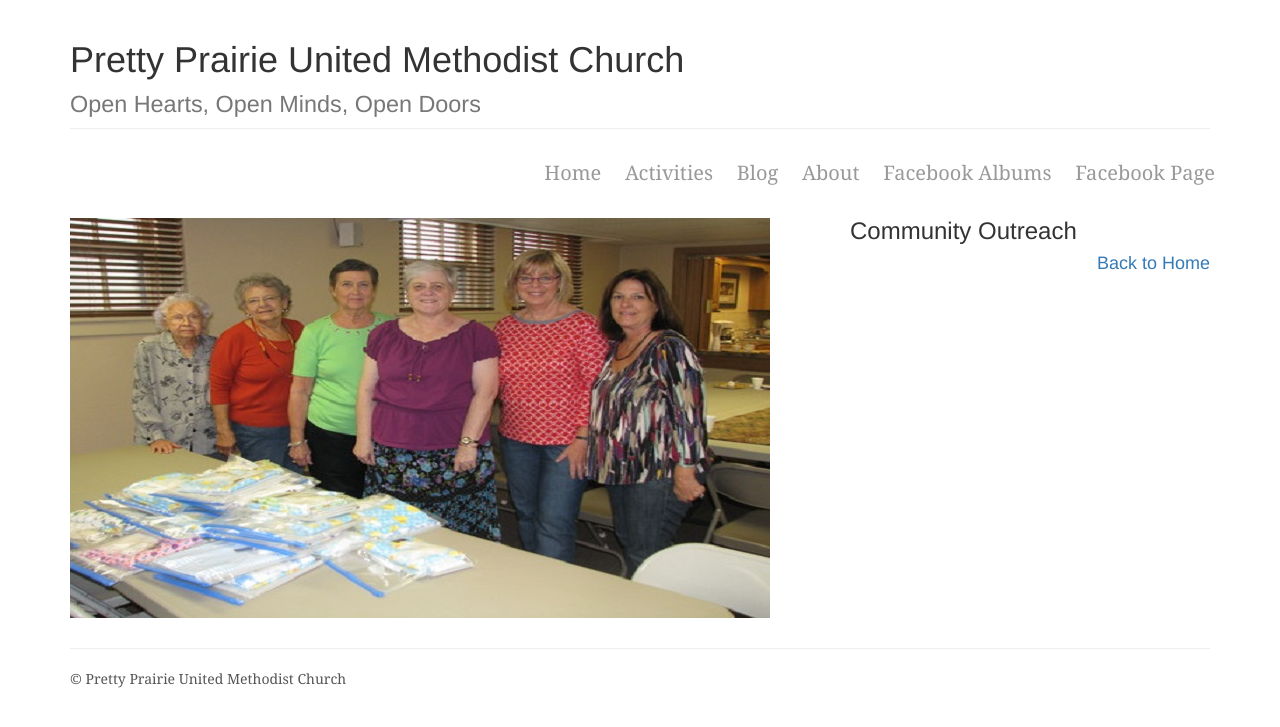
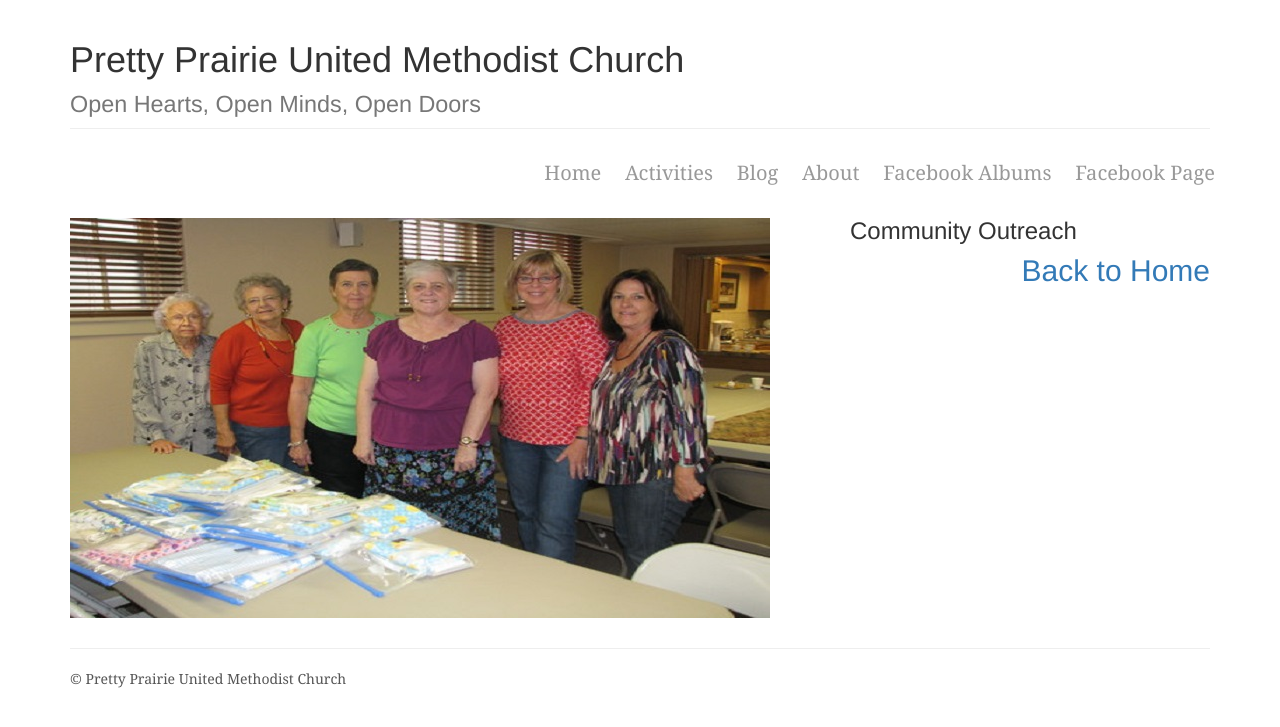
Before and after one commit to KatherineMichel/self-hosted-church-website-jekyll, a Jekyll site: the page built from communityoutreach.md, in a window 1280 px wide. Shown: the top 727 px of the page. Built offline with Jekyll 4.4.1, drawn with Linux system fonts in a browser that asks for light colours; nearby versions of some CDN libraries; library files that are not in the unit come from our copies.

Commit message:
Update page.html

```diff
--- a/_layouts/page.html
+++ b/_layouts/page.html
@@ -24,7 +24,7 @@ layout: default
             <div class="col-md-4">
                 <h3>{{ page.title }}</h3>
                 <p>{{ content }}</p>
-                <h4 class="pull-right"><a href="{{ "/" | prepend: site.baseurl }}">Back to Home</a></h4>
+                <h2 class="pull-right"><a href="{{ "/" | prepend: site.baseurl }}">Back to Home</a></h2>
             </div>
 
         </div>
```
